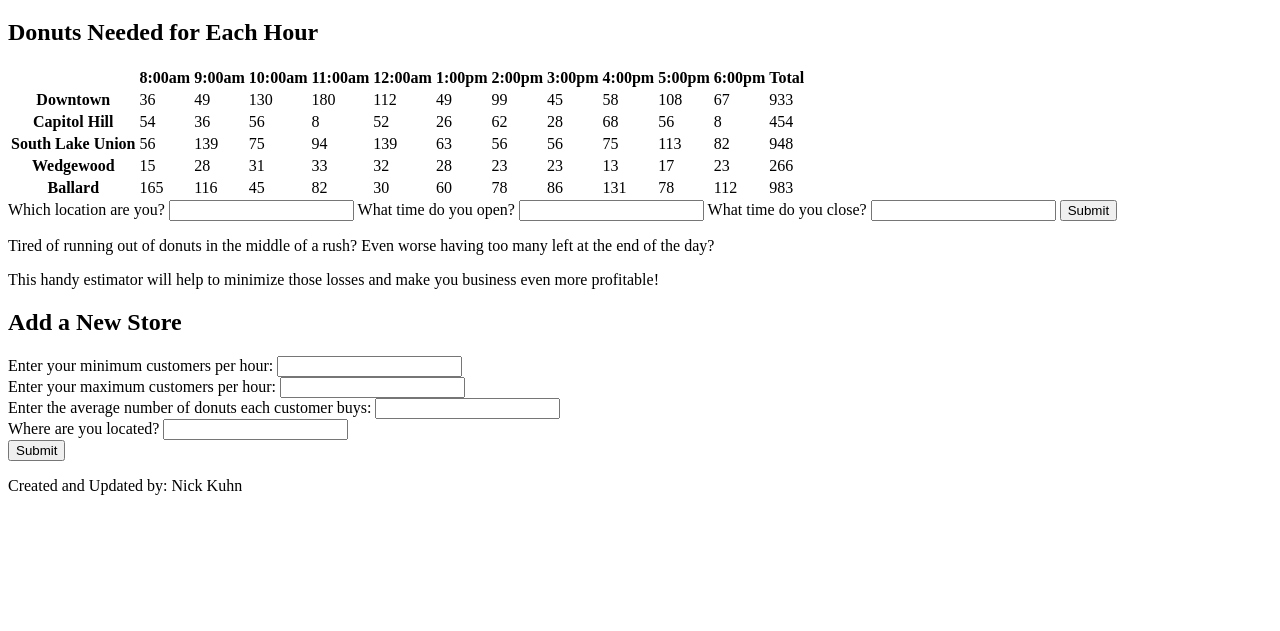
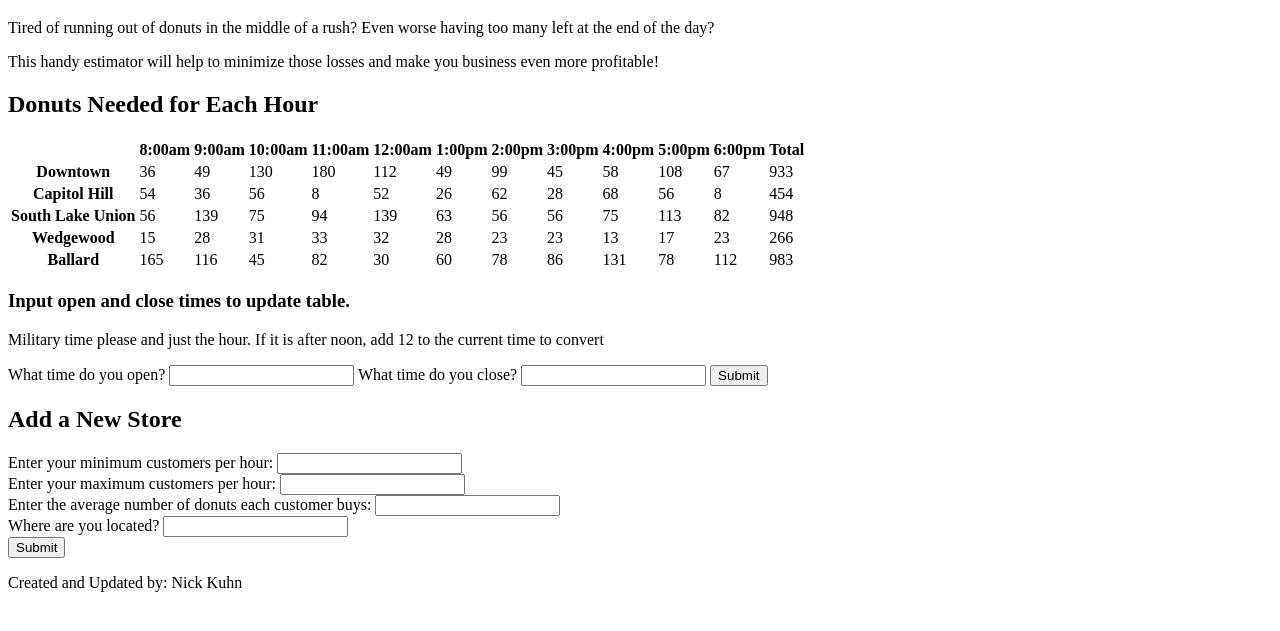
Before and after one commit to nickuhn/donut_shop, a plain HTML site: page index.html in a window 1280 px wide. Shown: the part 61-692 px from the top of the page. Drawn offline with Linux system fonts and the light colour scheme.

Commit message:
Added comments, and updated readme

```diff
--- a/index.html
+++ b/index.html
@@ -11,6 +11,10 @@
       <h1>Hourly Donut Demand Estimator</h1>
     </header>
     <main>
+        <aside>
+          <p>Tired of running out of donuts in the middle of a rush? Even worse having too many left at the end of the day?</p>
+          <p>This handy estimator will help to minimize those losses and make you business even more profitable!</p>
+        </aside>
       <article>
         <h2>Donuts Needed for Each Hour</h2>
         <table id="main-table">
@@ -20,16 +24,14 @@
           </tbody>
         </table>
         <form>
-          <label for="location-time">Which location are you?</label>
-          <input id="location-time" type="text">
+          <h3>Input open and close times to update table.</h3>
+          <p>Military time please and just the hour. If it is after noon, add 12 to the current time to convert</p>
           <label for="open">What time do you open?</label>
           <input id="open" type="number">
           <label for="close">What time do you close?</label>
           <input id="close" type="number">
           <button type="button" id="submit-hours">Submit</button>
         </form>
-        <p>Tired of running out of donuts in the middle of a rush? Even worse having too many left at the end of the day?</p>
-        <p>This handy estimator will help to minimize those losses and make you business even more profitable!<p>
       </article>
       <article>
         <h2>Add a New Store</h2>
--- a/tp_estimator.js
+++ b/tp_estimator.js
@@ -14,11 +14,11 @@
     this.locationName    = locationName;
     this.byHour          = [];
   }
-
+  //Creates a random number of customers per hour between min and max
   Shop.prototype.custPerHour = function(){
     return Math.floor(Math.random() * (this.maxCustPerHour - this.minCustPerHour + 1)) + this.minCustPerHour;
   }
-
+  //calculate hourly donuts sold base on customers per hour and average sold per customer.
   Shop.prototype.hourlyDonuts = function() {
     return parseInt((this.avgDonutPerCust * this.custPerHour(this.minCustPerHour, this.maxCustPerHour)));
   }
```
Also changed, not shown: 1 other file.
